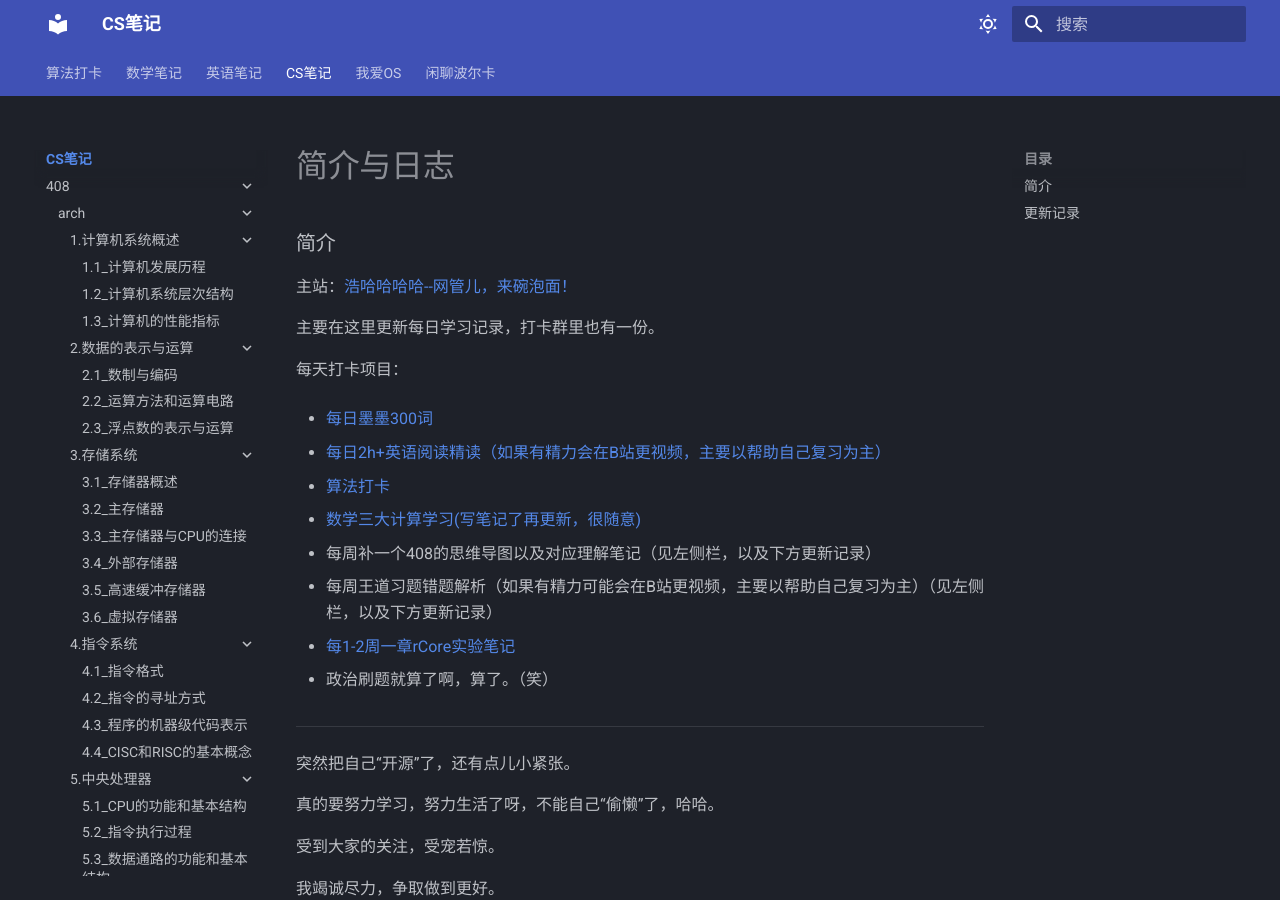
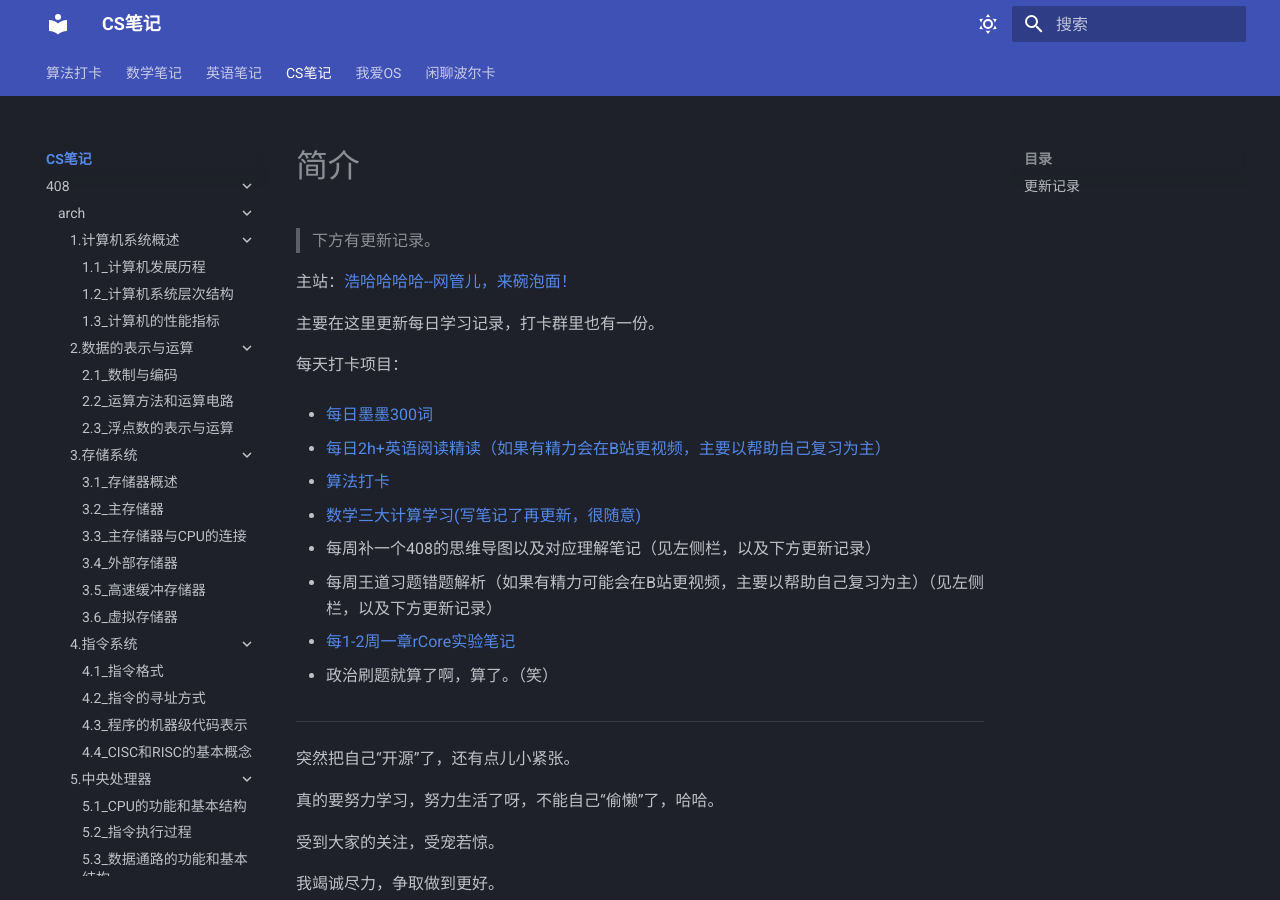
Before and after one commit to Haohahahaha/cs, an MkDocs documentation site: the page built from docs/index.md, in a window 1280 px wide and 900 px high. Built offline with MkDocs 1.6.1 and Material for MkDocs 9.7.7, drawn with Linux system fonts in a browser that asks for light colours.

Commit message:
2023-05-01_01:08:28 update

```diff
--- a/docs/index.md
+++ b/docs/index.md
@@ -1,4 +1,6 @@
-### 简介
+# 简介
+
+> 下方有更新记录。
 
 主站：[浩哈哈哈哈--网管儿，来碗泡面！](https://haohaha.cn)
 
```
